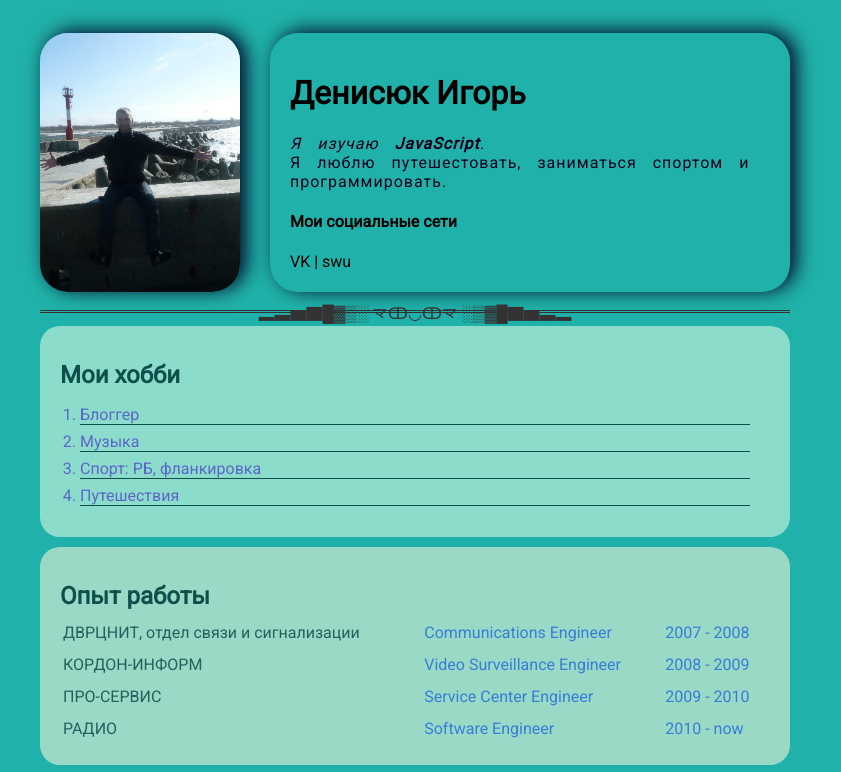
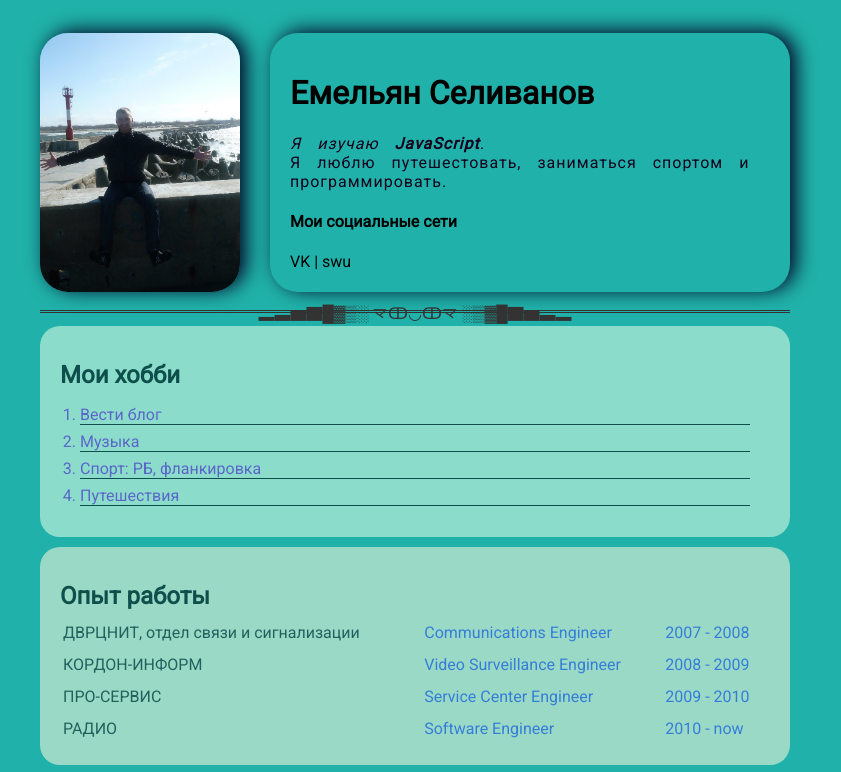
Before and after one commit to sunwithus/html-course, a plain HTML site: page index.html in a window 1280 px wide. Shown: the top 772 px of the page, without its empty margins (225-1066 px from the left). Drawn offline with Linux system fonts and the light colour scheme.

Commit message:
Update index.html

```diff
--- a/index.html
+++ b/index.html
@@ -11,7 +11,7 @@
         <img class="avatar" src="avatar.jpg" alt="тут фотка" />
 
         <div class="info-text">
-          <h1>Денисюк Игорь</h1>
+          <h1>Емельян Селиванов</h1>
           <p><em>Я изучаю <strong>JavaScript</strong>.</em></p>
           <p>Я люблю путешестовать, заниматься спортом и программировать.</p>
 
@@ -26,7 +26,7 @@
       <div class="card bg-green">
         <h2>Мои хобби</h2>
         <ol class="list">
-          <li>Блоггер</li>
+          <li>Вести блог</li>
           <li>Музыка</li>
           <li>Спорт: РБ, фланкировка</li>
           <li>Путешествия</li>
```
